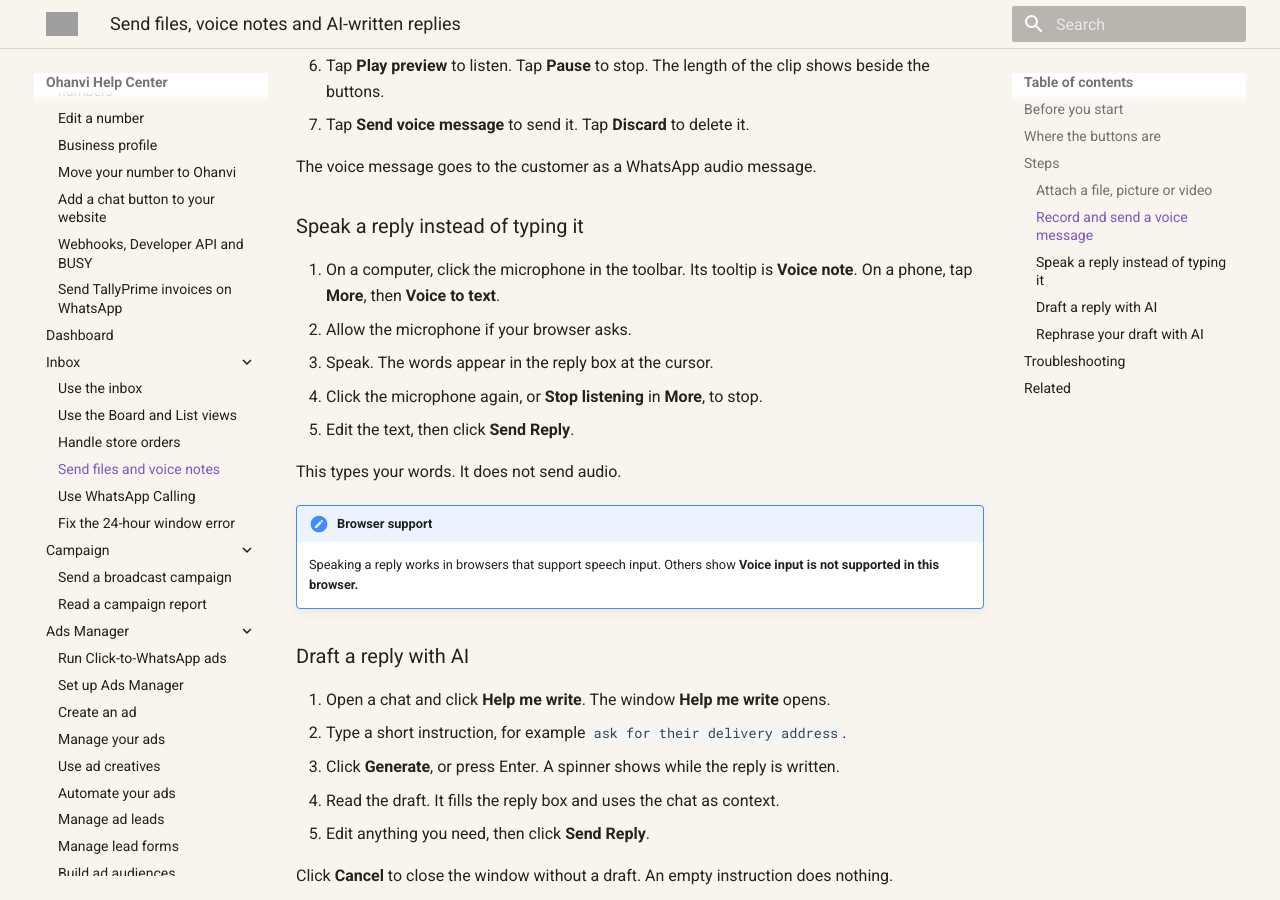
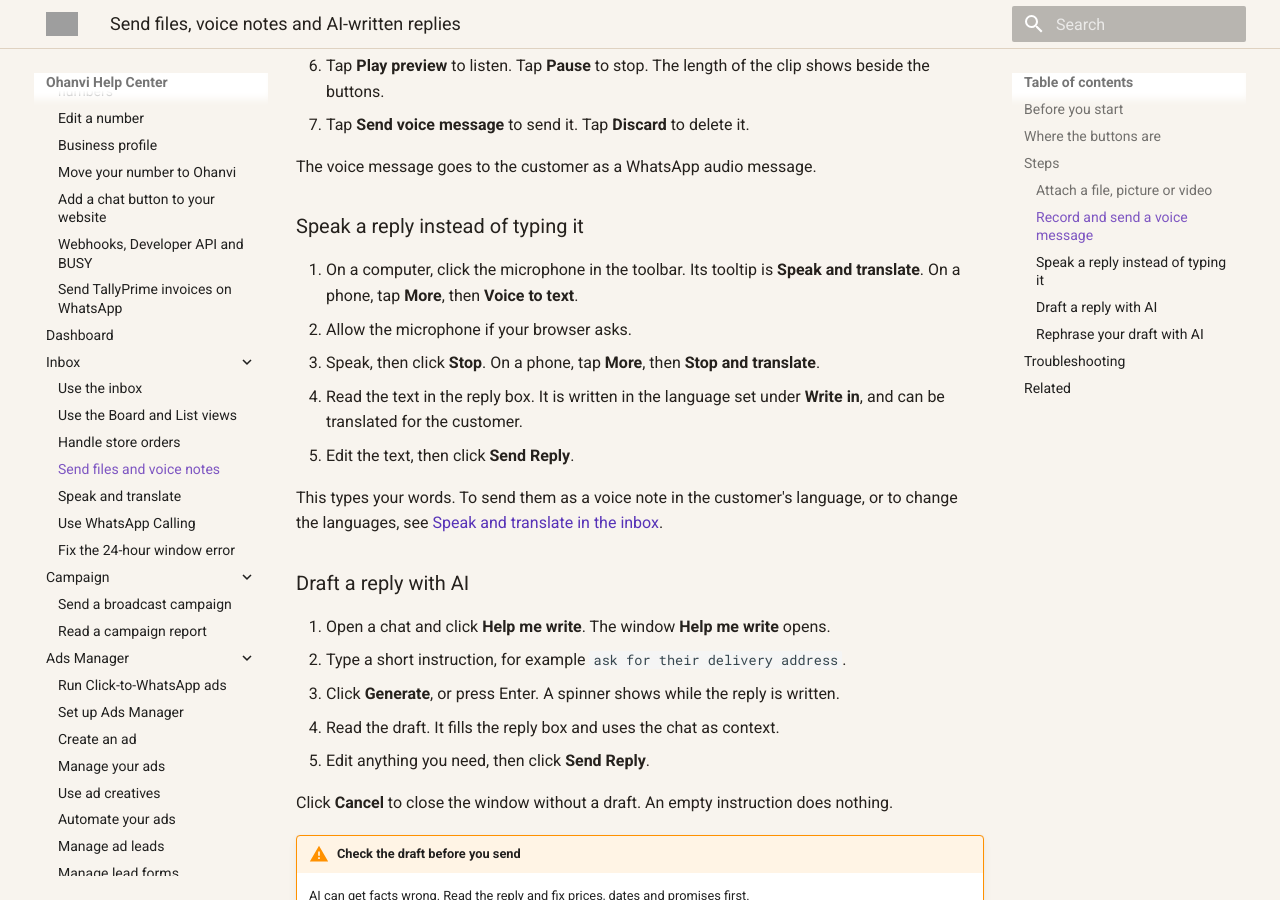
Before and after one commit to Ohanvi/ohanvi.github.io, an MkDocs documentation site: the page built from docs/whatsapp/send-files-and-voice-notes.md, in a window 1280 px wide and 900 px high, scrolled down 1668 px. Built offline with MkDocs 1.6.1 and Material for MkDocs 9.7.7, drawn with Linux system fonts in a browser that asks for light colours; some of the changed text lies outside the part shown; grey boxes are pictures that could not be loaded.

Commit message:
Speak and translate in the inbox
- New article: voice to text, voice to voice note, translate a draft, translate a message,
  mobile app, languages, what it costs, troubleshooting
- Credits and billing: AI in the inbox rates (speech, voice note, 20 p translation)
- Inbox index row; Send files and voice notes: Speak a reply rewritten (old dictation gone)
- Nav: WhatsApp > Inbox > Speak and translate

```diff
--- a/docs/whatsapp/send-files-and-voice-notes.md
+++ b/docs/whatsapp/send-files-and-voice-notes.md
@@ -17,7 +17,7 @@
 
 | Layout | Where you find them |
 | --- | --- |
-| Computer | The toolbar above the reply box has **Saved replies**, **Emoji**, **Voice note**, **Rephrase with AI** and **Help me write**. Click **Add to this message** for **Document**, **Photo or video**, **Template**, **Emoji**, **Bold**, **Italic**, **Strikethrough** and **Schedule this reply**. |
+| Computer | The toolbar above the reply box has **Saved replies**, **Emoji**, **Speak and translate** (the microphone), **Rephrase with AI** and **Help me write**. Click **Add to this message** for **Document**, **Photo or video**, **Template**, **Emoji**, **Bold**, **Italic**, **Strikethrough** and **Schedule this reply**. |
 | Phone | The toolbar scrolls sideways. It has **Attach a document**, **Record a voice message**, **Attach an image**, **Emoji**, **Quick replies ("/")**, **Send a template**, **Bold**, **Rephrase with AI** and **Help me write**. The **More** menu holds **Strikethrough**, **Voice to text** and **Schedule this reply**. |
 
 ## Steps
@@ -57,16 +57,13 @@
 
 ### Speak a reply instead of typing it
 
-1. On a computer, click the microphone in the toolbar. Its tooltip is **Voice note**. On a phone, tap **More**, then **Voice to text**.
+1. On a computer, click the microphone in the toolbar. Its tooltip is **Speak and translate**. On a phone, tap **More**, then **Voice to text**.
 2. Allow the microphone if your browser asks.
-3. Speak. The words appear in the reply box at the cursor.
-4. Click the microphone again, or **Stop listening** in **More**, to stop.
+3. Speak, then click **Stop**. On a phone, tap **More**, then **Stop and translate**.
+4. Read the text in the reply box. It is written in the language set under **Write in**, and can be translated for the customer.
 5. Edit the text, then click **Send Reply**.
 
-This types your words. It does not send audio.
-
-!!! note "Browser support"
-    Speaking a reply works in browsers that support speech input. Others show **Voice input is not supported in this browser.**
+This types your words. To send them as a voice note in the customer's language, or to change the languages, see [Speak and translate in the inbox](speak-and-translate-in-the-inbox.md).
 
 ### Draft a reply with AI
 
@@ -103,7 +100,6 @@
 | **Recording failed.** | The recording stopped with an error. | Record again. |
 | **Upload failed — the voice message wasn't sent.** | The clip did not upload. | Check your connection, then record again. |
 | **The voice message could not be sent. Please try again.** | WhatsApp refused the audio message. | Try again. |
-| **Voice input is not supported in this browser.** | Your browser has no speech input. | Use another browser, or type the reply. |
 | **Rephrase with AI** or **Help me write** shows an error | The AI provider did not answer. | Try again. If it keeps failing, ask your admin. |
 
 ## Related
@@ -111,4 +107,5 @@
 - [Use the WhatsApp inbox](use-whatsapp-inbox.md)
 - [Use the inbox Board and List views](inbox-board-and-list-views.md)
 - [Create canned messages](create-canned-messages.md)
+- [Speak and translate in the inbox](speak-and-translate-in-the-inbox.md)
 - [Set up the WhatsApp AI agent](set-up-ai-agent.md)
--- a/mkdocs.yml
+++ b/mkdocs.yml
@@ -112,6 +112,7 @@
           - Use the Board and List views: whatsapp/inbox-board-and-list-views.md
           - Handle store orders: whatsapp/handle-orders-in-the-inbox.md
           - Send files and voice notes: whatsapp/send-files-and-voice-notes.md
+          - Speak and translate: whatsapp/speak-and-translate-in-the-inbox.md
           - Use WhatsApp Calling: whatsapp/whatsapp-calling.md
           - Fix the 24-hour window error: whatsapp/fix-24-hour-window-error.md
       - Campaign:
```
Also changed, not shown: docs/credits-and-billing.md (+12 -0 lines), docs/whatsapp/inbox/index.md (+2 -1 lines), docs/whatsapp/speak-and-translate-in-the-inbox.md (added, +123 -0 lines).
